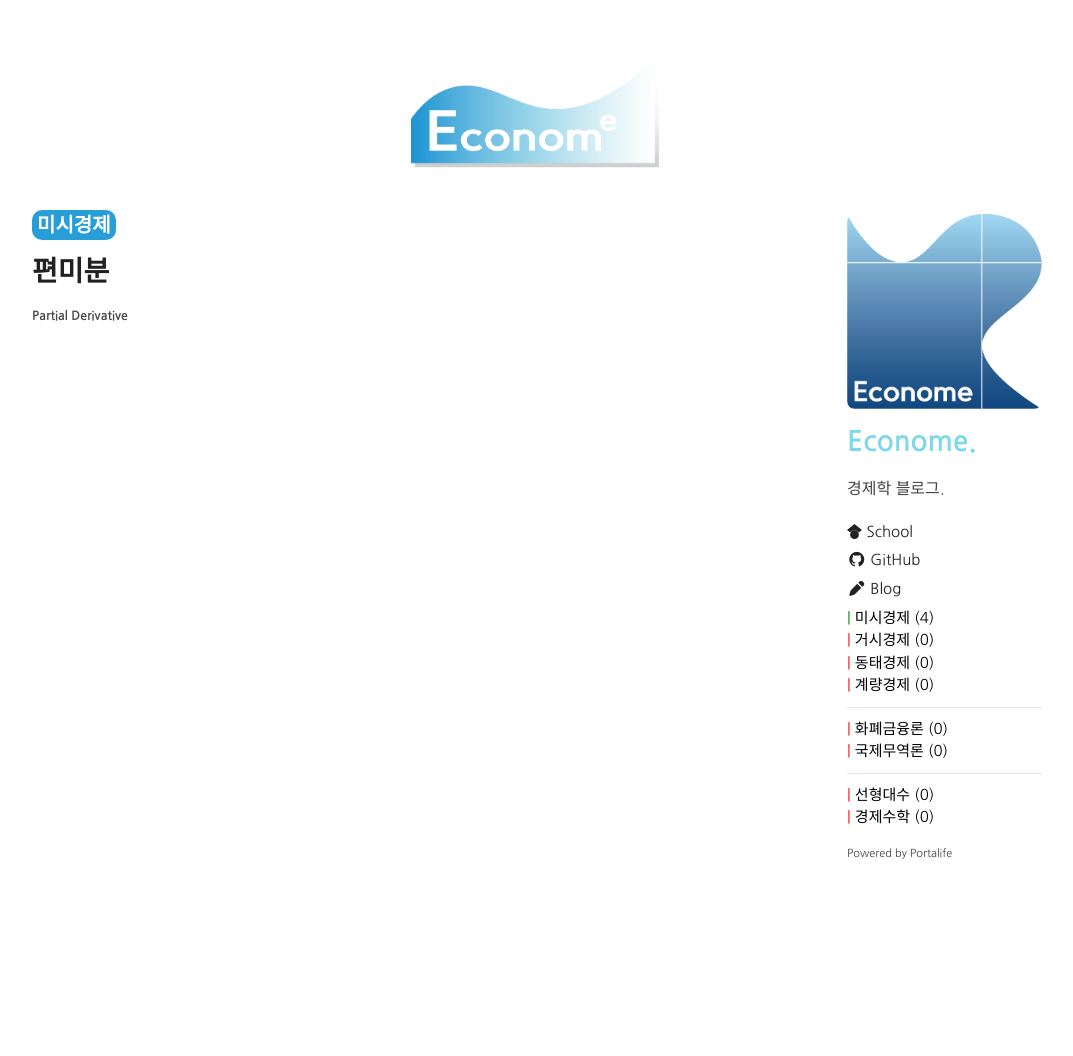
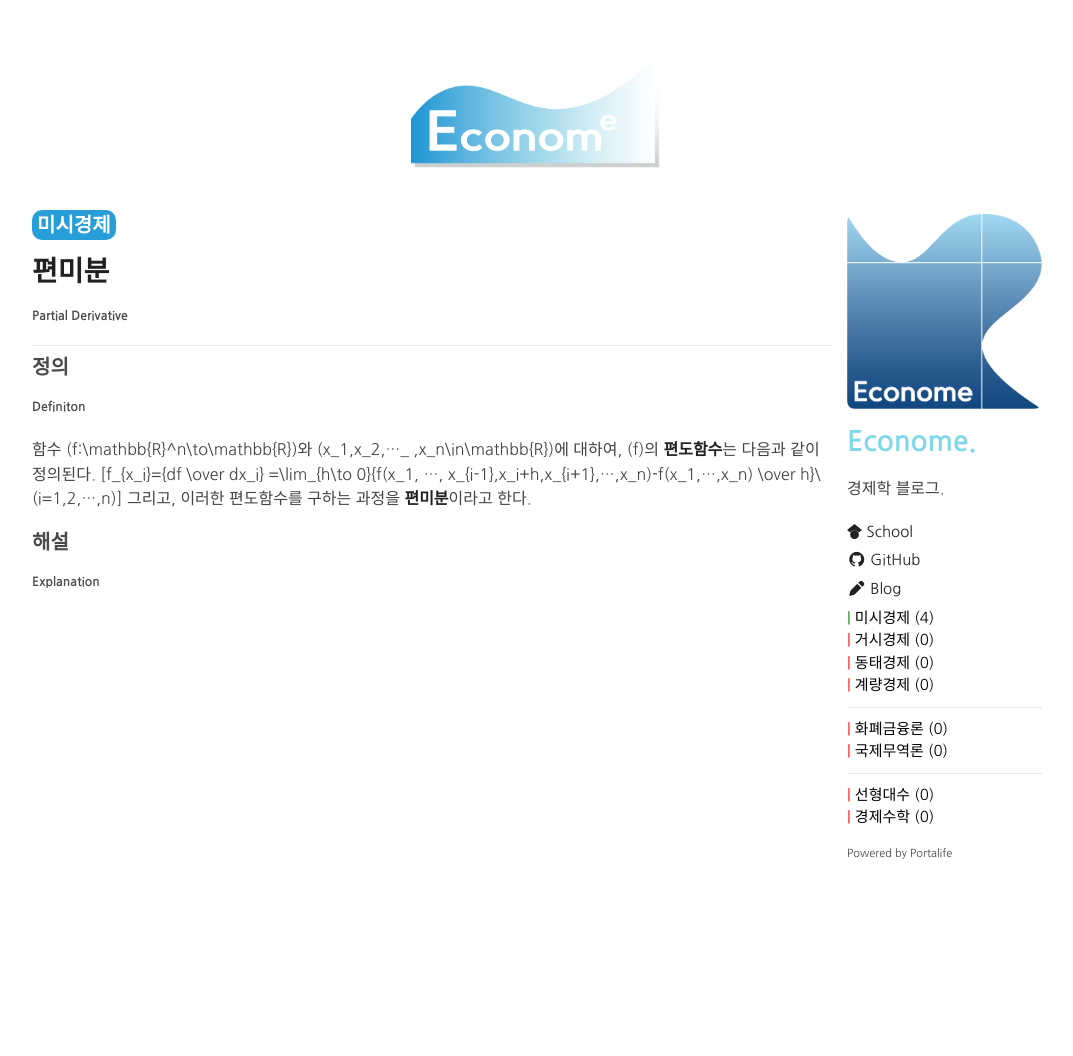
Before and after one commit to Portalife/Portalife.github.io, a Jekyll site: the page built from categories/미시경제/미분/편미분/index.md, in a window 1280 px wide. Shown: the whole page, without its empty margins (103-1176 px from the left). Built offline with Jekyll 4.4.1, drawn with Linux system fonts in a browser that asks for light colours; our own code applies the rules of GitHub Pages for plain Markdown files.

Commit message:
Update index.md

```diff
--- a/categories/미시경제/미분/편미분/index.md
+++ b/categories/미시경제/미분/편미분/index.md
@@ -8,3 +8,17 @@ background-color: #289ED9; padding: 5px; border-radius: 10px">
 # 편미분
 
 ##### Partial Derivative
+
+---
+
+### 정의
+
+##### Definiton
+
+함수 \(f:\mathbb{R}^n\to\mathbb{R}\)와 \(x_1,x_2,..._ ,x_n\in\mathbb{R}\)에 대하여, \(f\)의 **편도함수**는 다음과 같이 정의된다.
+\[f_{x_i}={df \over dx_i} =\lim_{h\to 0}{f(x_1, ..., x_{i-1},x_i+h,x_{i+1},...,x_n)-f(x_1,...,x_n) \over h}\ (i=1,2,...,n)\]
+그리고, 이러한 편도함수를 구하는 과정을 **편미분**이라고 한다.
+
+### 해설
+
+##### Explanation
```
